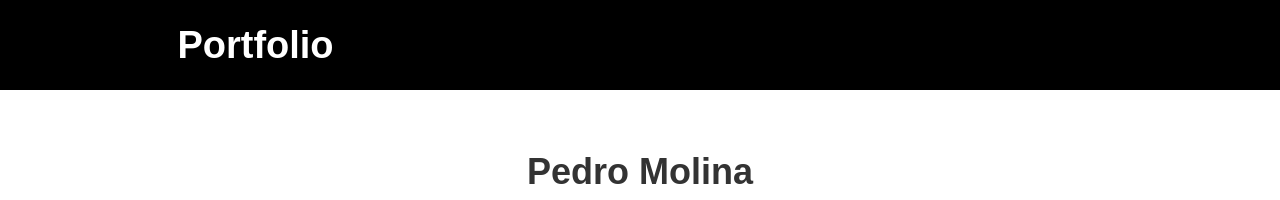
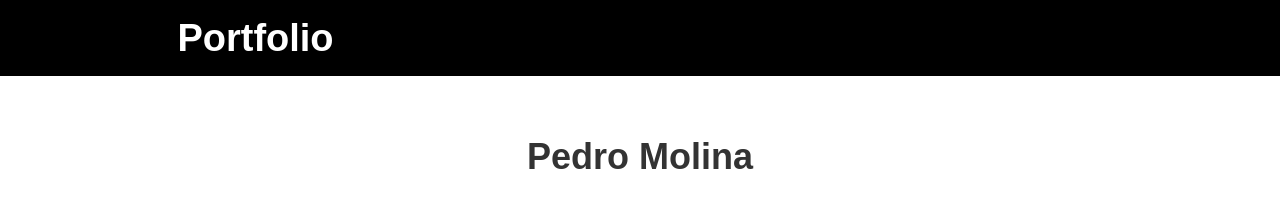
Before and after one commit to PJ-1997/portfolio, a Gatsby site: page / in a window 1280 px wide. Shown: the top 200 px of the page. Built offline with nearby package versions, Linux system fonts and the light colour scheme; Gatsby itself is replaced by a stand-in of ours; a web font is replaced by a local one.

Commit message:
Name Changes

```diff
--- a/package.json
+++ b/package.json
@@ -1,9 +1,9 @@
 {
-  "name": "gatsby-starter-default",
+  "name": "portfolio",
   "private": true,
-  "description": "A simple starter to get up and developing quickly with Gatsby",
+  "description": "",
   "version": "0.1.0",
-  "author": "Kyle Mathews <mathews.kyle@gmail.com>",
+  "author": "Pedro Molina",
   "dependencies": {
     "gatsby": "^2.17.6",
     "gatsby-image": "^2.2.30",
--- a/src/components/header.js
+++ b/src/components/header.js
@@ -4,7 +4,7 @@ import React from "react"
 
 const Header = ({ siteTitle }) => (
   <header style={{background: "black",marginBottom: `1.45rem`,}}>
-    <div style={{margin: `0 auto`, maxWidth: 960, padding: `1.45rem 1.0875rem`,}}>
+    <div style={{margin: `0 auto`, maxWidth: 960, padding: `1rem 1.0875rem`,}}>
       <h1 style={{ margin: 0 }}>
         <Link to="/" style={{ color: `white`, textDecoration: `none`,}}>
           {siteTitle}
```
Also changed, not shown: gatsby-browser.js (deleted, +0 -7 lines), gatsby-node.js (deleted, +0 -7 lines), gatsby-ssr.js (deleted, +0 -7 lines).
